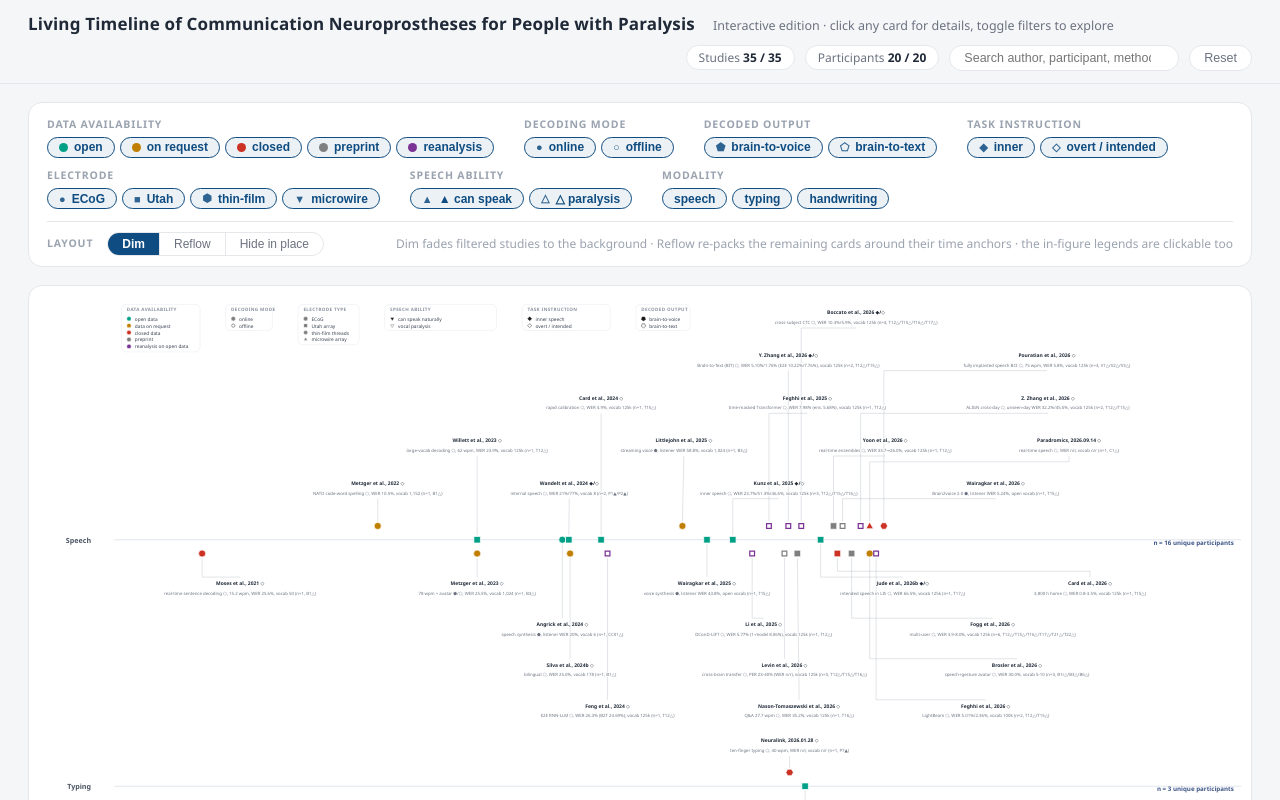
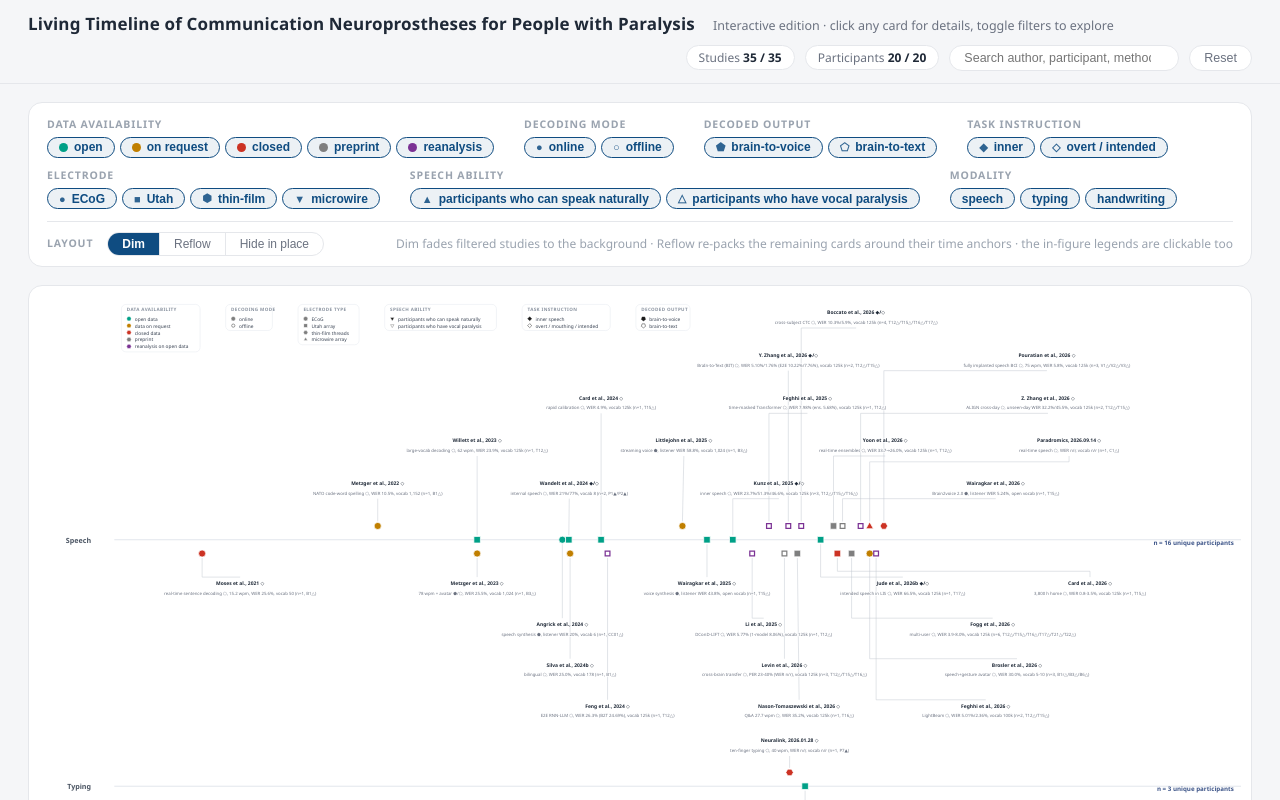
Before and after one commit to Physics-Lee/communication-neuroprostheses-timeline, a plain HTML site: page communication_neuroprostheses_timeline.html in a window 1280 px wide. Shown: the top 800 px of the page. Drawn offline with Linux system fonts and the light colour scheme.

Commit message:
fix: align speech-ability labels across chips and in-figure legend
The top Speech ability filter chips and the in-figure legend now both
read 'participants who can speak naturally' / 'participants who have
vocal paralysis', matching the published Figure 1 legend exactly; the
in-figure task-instruction row also restores the figure wording
'overt / mouthing / intended'.

```diff
--- a/communication_neuroprostheses_timeline.html
+++ b/communication_neuroprostheses_timeline.html
@@ -248,11 +248,11 @@
 <text class="lg-title" x="786.8" y="33.9" font-size="10.3" font-weight="bold" letter-spacing="0.8" fill="#8a93a0">SPEECH ABILITY</text>
 <g class="lg-row" data-dim="speech_ability" data-val="intact">
 <polygon points="791.81,56.12 787.31,48.32 796.31,48.32" fill="#1a1a1a" stroke="white" stroke-width="1"/>
-<text x="804.8" y="50.9" font-size="10.8" fill="#374151" dominant-baseline="central">can speak naturally</text>
+<text x="804.8" y="50.9" font-size="10.8" fill="#374151" dominant-baseline="central">participants who can speak naturally</text>
 </g>
 <g class="lg-row" data-dim="speech_ability" data-val="paralysis">
 <polygon points="791.81,70.82 788.00,64.22 795.62,64.22" fill="white" stroke="#7F7F7F" stroke-width="1"/>
-<text x="804.8" y="66.4" font-size="10.8" fill="#374151" dominant-baseline="central">vocal paralysis</text>
+<text x="804.8" y="66.4" font-size="10.8" fill="#374151" dominant-baseline="central">participants who have vocal paralysis</text>
 </g>
 </g>
 <g class="legend" data-dim="task_instruction">
@@ -264,7 +264,7 @@
 </g>
 <g class="lg-row" data-dim="task_instruction" data-val="intended">
 <polygon points="1099.79,71.02 1095.19,66.42 1099.79,61.82 1104.39,66.42" fill="white" stroke="#1a1a1a" stroke-width="1"/>
-<text x="1112.8" y="66.4" font-size="10.8" fill="#374151" dominant-baseline="central">overt / intended</text>
+<text x="1112.8" y="66.4" font-size="10.8" fill="#374151" dominant-baseline="central">overt / mouthing / intended</text>
 </g>
 </g>
 <g class="legend" data-dim="decoded_output">
@@ -689,8 +689,8 @@ const GROUPS = [
     {v:'thin_film', label:'thin-film', glyph:'⬢'},
     {v:'microwire', label:'microwire', glyph:'▼'}]},
   {dim:'speech_ability', title:'Speech ability', opts:[
-    {v:'intact', label:'▲ can speak', glyph:'▲'},
-    {v:'paralysis', label:'△ paralysis', glyph:'△'}]},
+    {v:'intact', label:'participants who can speak naturally', glyph:'▲'},
+    {v:'paralysis', label:'participants who have vocal paralysis', glyph:'△'}]},
   {dim:'lane', title:'Modality', opts:[
     {v:'speech', label:'speech'},
     {v:'typing', label:'typing'},
```
Also changed, not shown: 1 other file.
